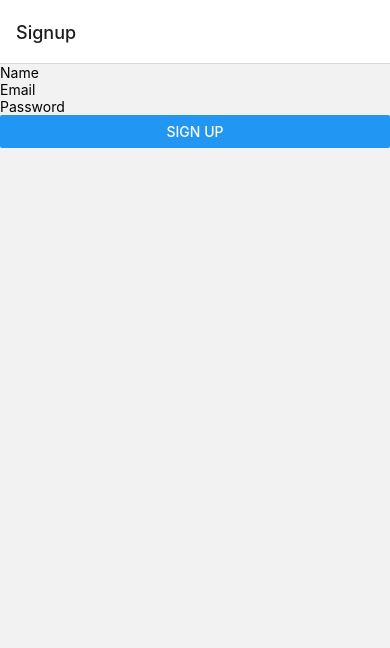
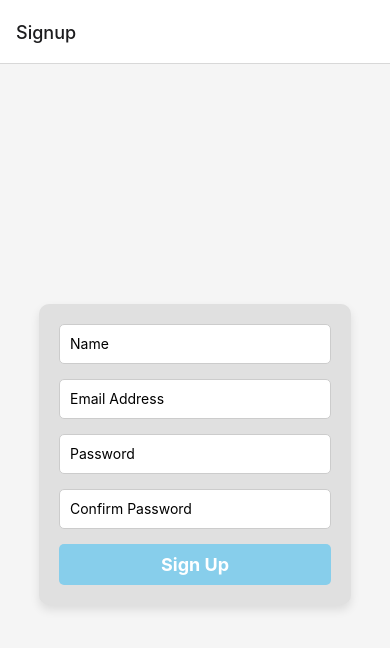
Before and after one commit to jonathanbraad/Nutrifit-Project, a React Native app: screen /Signup in a window 390 px wide. Shown: the top 648 px of the page. Built offline with nearby package versions, Linux system fonts and the light colour scheme.

Commit message:
register styling

```diff
--- a/Screens/SignupScreen.js
+++ b/Screens/SignupScreen.js
@@ -1,5 +1,5 @@
 import React, { useState } from 'react';
-import { View, TextInput, Button, Text } from 'react-native';
+import { View, TextInput, Button, Text, StyleSheet, TouchableOpacity } from 'react-native';
 import { getAuth, createUserWithEmailAndPassword } from "firebase/auth";
 import { getDatabase, ref, set } from 'firebase/database';
 import { app } from '../firebaseConfig'; // Import Firebase config
@@ -7,13 +7,19 @@
 export default function SignupScreen({ navigation }) {
   const [email, setEmail] = useState('');
   const [password, setPassword] = useState('');
-  const [name, setName] = useState(''); // Add name state
+  const [confirmPassword, setConfirmPassword] = useState('');
+  const [name, setName] = useState('');
   const [error, setError] = useState('');
 
   const auth = getAuth(app);
   const db = getDatabase(app);
 
   const handleSignup = async () => {
+    if (password !== confirmPassword) {
+      setError("Passwords do not match");
+      return;
+    }
+
     try {
       const userCredential = await createUserWithEmailAndPassword(auth, email, password);
       const user = userCredential.user;
@@ -29,27 +35,87 @@
   };
 
   return (
-    <View>
+    <View style={styles.container}>
+      <View style={styles.form}>
         <TextInput
+          style={styles.input}
           placeholder="Name"
           value={name}
           onChangeText={setName}
           autoCapitalize="none"
         />
         <TextInput
-        placeholder="Email"
+          style={styles.input}
+          placeholder="Email Address"
           value={email}
           onChangeText={setEmail}
           autoCapitalize="none"
+          keyboardType="email-address"
         />
         <TextInput
+          style={styles.input}
           placeholder="Password"
           value={password}
           onChangeText={setPassword}
           secureTextEntry
         />
-      <Button title="Sign Up" onPress={handleSignup} />
-      {error ? <Text>{error}</Text> : null}
+        <TextInput
+          style={styles.input}
+          placeholder="Confirm Password"
+          value={confirmPassword}
+          onChangeText={setConfirmPassword}
+          secureTextEntry
+        />
+        <TouchableOpacity style={styles.button} onPress={handleSignup}>
+          <Text style={styles.buttonText}>Sign Up</Text>
+        </TouchableOpacity>
+        {error ? <Text style={styles.error}>{error}</Text> : null}
+      </View>
     </View>
   );
 }
+
+const styles = StyleSheet.create({
+  container: {
+    flex: 1,
+    justifyContent: 'center',
+    alignItems: 'center',
+    backgroundColor: '#f5f5f5',
+  },
+  form: {
+    width: '80%',
+    backgroundColor: '#e0e0e0',
+    borderRadius: 10,
+    padding: 20,
+    shadowColor: '#000',
+    shadowOpacity: 0.1,
+    shadowOffset: { width: 0, height: 5 },
+    shadowRadius: 10,
+    elevation: 5,
+  },
+  input: {
+    height: 40,
+    borderColor: '#ccc',
+    borderWidth: 1,
+    borderRadius: 5,
+    marginBottom: 15,
+    paddingHorizontal: 10,
+    backgroundColor: '#fff',
+  },
+  button: {
+    backgroundColor: '#87ceeb',
+    borderRadius: 5,
+    paddingVertical: 10,
+    alignItems: 'center',
+  },
+  buttonText: {
+    color: '#fff',
+    fontSize: 18,
+    fontWeight: 'bold',
+  },
+  error: {
+    color: 'red',
+    marginTop: 10,
+    textAlign: 'center',
+  },
+});
```
Lines whose indentation alone changed are shown as unchanged.
